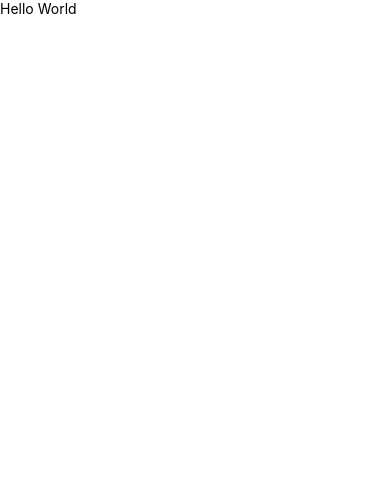
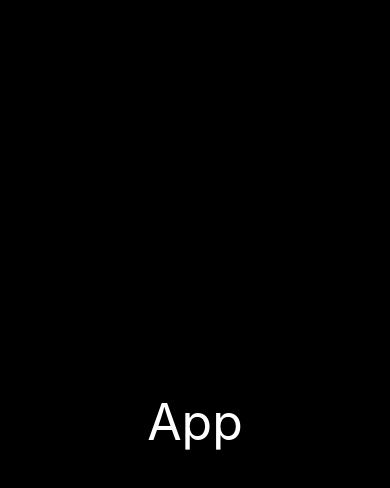
Before and after one commit to jnunes-ds/Navigation, a React Native app: screen / in a window 390 px wide. Shown: the top 488 px of the page. Built offline with nearby package versions, Linux system fonts and the light colour scheme.

Commit message:
Criado Texto Central

```diff
--- a/src/App.js
+++ b/src/App.js
@@ -1,8 +1,9 @@
 import React from 'react';
-import { SafeAreaView, Text } from 'react-native'
+import { SafeAreaView, Text } from 'react-native';
+import TextoCentral from './Components/TextoCentral';
 
 export default props => (
-    <SafeAreaView>
-        <Text>Hello World</Text>
+    <SafeAreaView style={{flex: 1}}>
+        <TextoCentral>App</TextoCentral>
     </SafeAreaView>
 )
--- a/src/Components/TextoCentral.js
+++ b/src/Components/TextoCentral.js
@@ -0,0 +1,18 @@
+import React from 'react';
+import { View, Text } from 'react-native'
+
+export default props => (
+    <View style={{
+        flex:1,
+        justifyContent: 'center',
+        alignItems: 'center',
+        backgroundColor: props.corFundo|| '#000'
+        }}>
+        <Text style={{
+            fontSize: 50,
+            color: props.corTexto || '#FFF'
+            }}>
+            {props.children}
+        </Text>
+    </View>
+)
```
Also changed, not shown: src/Views/TelaA.js (added), src/Views/TelaB.js (added), src/Views/TelaC.js (added).
